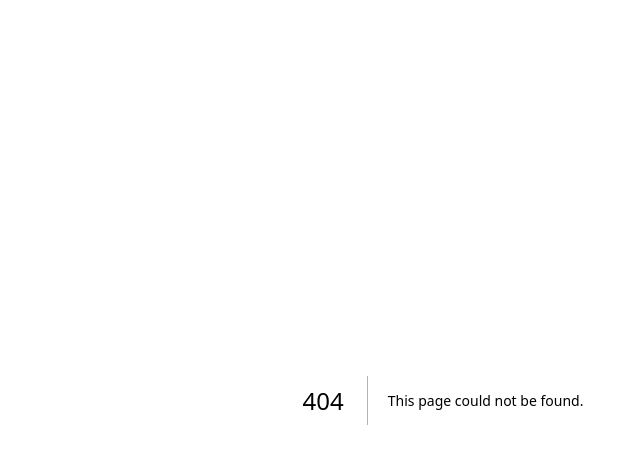
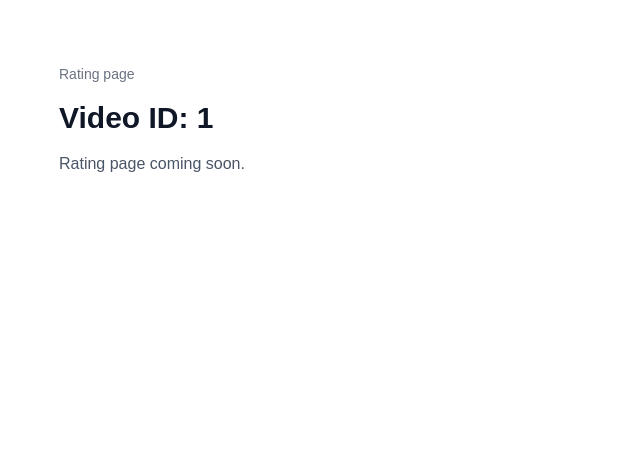
Before and after one commit to goelbix1/youtube-annotation, a Next.js app: page /rating/1 in a window 1280 px wide. Before the commit this address had no page. Shown: the top 464 px of the page, without its empty margins (197-837 px from the left). Built offline with nearby package versions, Linux system fonts and the light colour scheme.

Commit message:
Add video rating page routing

```diff
--- a/src/app/page.tsx
+++ b/src/app/page.tsx
@@ -1,17 +1,35 @@
 "use client";
-
+import { useRouter } from "next/navigation";
 import { useState } from "react";
 
 export default function Home() {
   const [videoUrl, setVideoUrl] = useState("");
   const [videoId, setVideoId] = useState("");
+  const router = useRouter();
 
   const handleCheckRating = () => {
-  const extractedVideoId =
-    new URL(videoUrl).searchParams.get("v") || "";
+  if (!videoUrl.trim()) {
+    return;
+  }
 
-  setVideoId(extractedVideoId);
+  try {
+    const extractedVideoId =
+      new URL(videoUrl).searchParams.get("v") || "";
+
+    if (!extractedVideoId) {
+      alert("Could not find a YouTube video ID");
+      return;
+    }
+
+    setVideoId(extractedVideoId);
+    router.push(`/rating/${extractedVideoId}`);
+  } catch {
+    alert("Please enter a valid YouTube URL");
+  }
   };
+
+
+
 
 
   return (
--- /dev/null
+++ b/src/app/rating/[videoId]/page.tsx
@@ -0,0 +1,25 @@
+export default async function RatingPage({
+  params,
+}: {
+  params: Promise<{ videoId: string }>;
+}) {
+  const { videoId } = await params;
+
+  return (
+    <main className="min-h-screen bg-white px-6 py-16">
+      <section className="max-w-3xl mx-auto">
+        <p className="text-sm text-gray-500 mb-4">
+          Rating page
+        </p>
+
+        <h1 className="text-3xl font-semibold text-gray-900 mb-4">
+          Video ID: {videoId}
+        </h1>
+
+        <p className="text-gray-600">
+          Rating page coming soon.
+        </p>
+      </section>
+    </main>
+  );
+}
```
